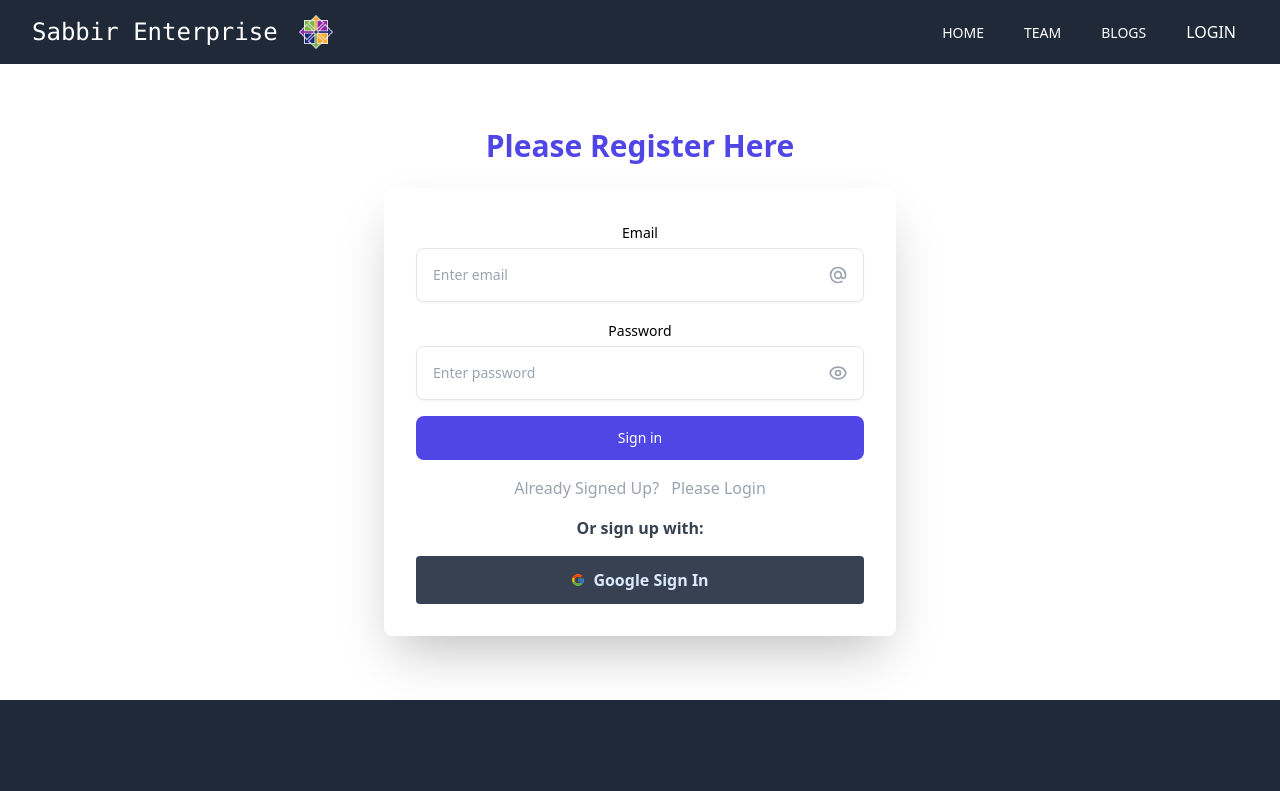
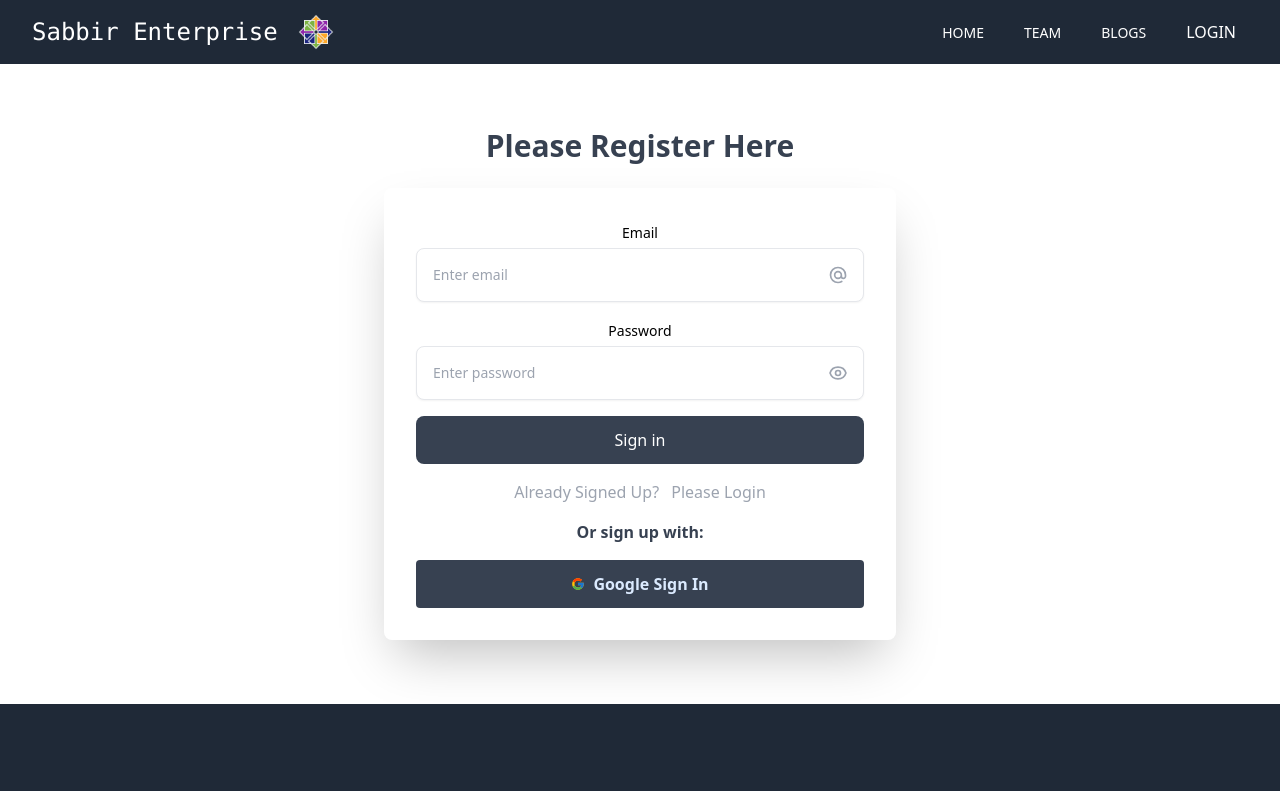
Before and after one commit to OmarFaruqueSabbir/warehouse_management_client, a React (Create React App) app: page /register in a window 1280 px wide. Shown: the top 791 px of the page. Built offline with nearby package versions, Linux system fonts and the light colour scheme; no server answers.

Commit message:
SocialLogin & Register modified

```diff
--- a/src/LogIn/Register/Register.js
+++ b/src/LogIn/Register/Register.js
@@ -37,11 +37,11 @@ const Register = () => {
         <div>
             <div className="max-w-screen-xl px-4 py-16 mx-auto sm:px-6 lg:px-8">
                 <div className="max-w-lg mx-auto">
-                    <h1 className="text-2xl font-bold text-center text-indigo-600 sm:text-3xl">Please Register Here</h1>
+                    <h1 className="text-2xl font-bold text-center text-gray-700 sm:text-3xl">Please Register Here</h1>
 
                     <form onSubmit={handleRegister} action="" className="p-8 mt-6 mb-0 space-y-4 rounded-lg shadow-2xl">
                         <div>
-                            <label for="email" className="text-sm font-medium">Email</label>
+                            <label htmlFor="email" className="text-sm font-medium">Email</label>
 
                             <div className="relative mt-1">
                                 <input
@@ -71,7 +71,7 @@ const Register = () => {
                         </div>
 
                         <div>
-                            <label for="password" className="text-sm font-medium">Password</label>
+                            <label htmlFor="password" className="text-sm font-medium">Password</label>
 
                             <div className="relative mt-1">
                                 <input
@@ -106,7 +106,7 @@ const Register = () => {
                             </div>
                         </div>
 
-                        <button type="submit" className="block text-base w-full px-5 py-3 text-sm font-medium text-white bg-indigo-600 rounded-lg">
+                        <button type="submit" className="block text-base w-full px-5 py-3 font-medium text-white bg-gray-700 rounded-lg">
                             Sign in
                         </button>
 
--- a/src/LogIn/SocialLogin/SocialLogin.js
+++ b/src/LogIn/SocialLogin/SocialLogin.js
@@ -3,11 +3,15 @@ import { useNavigate } from 'react-router-dom';
 import { useSignInWithGoogle } from 'react-firebase-hooks/auth';
 import { FcGoogle } from 'react-icons/fc';
 import auth from '../../firebase.init';
+import Loading from '../../components/shared/Loading/Loading';
 
 const SocialLogin = () => {
     const [signInWithGoogle, user, loading, error] = useSignInWithGoogle(auth);
     const navigate = useNavigate();
 
+    if(loading ){
+        return <Loading />
+    }
 
     let errorElement;
     if(error){
```
